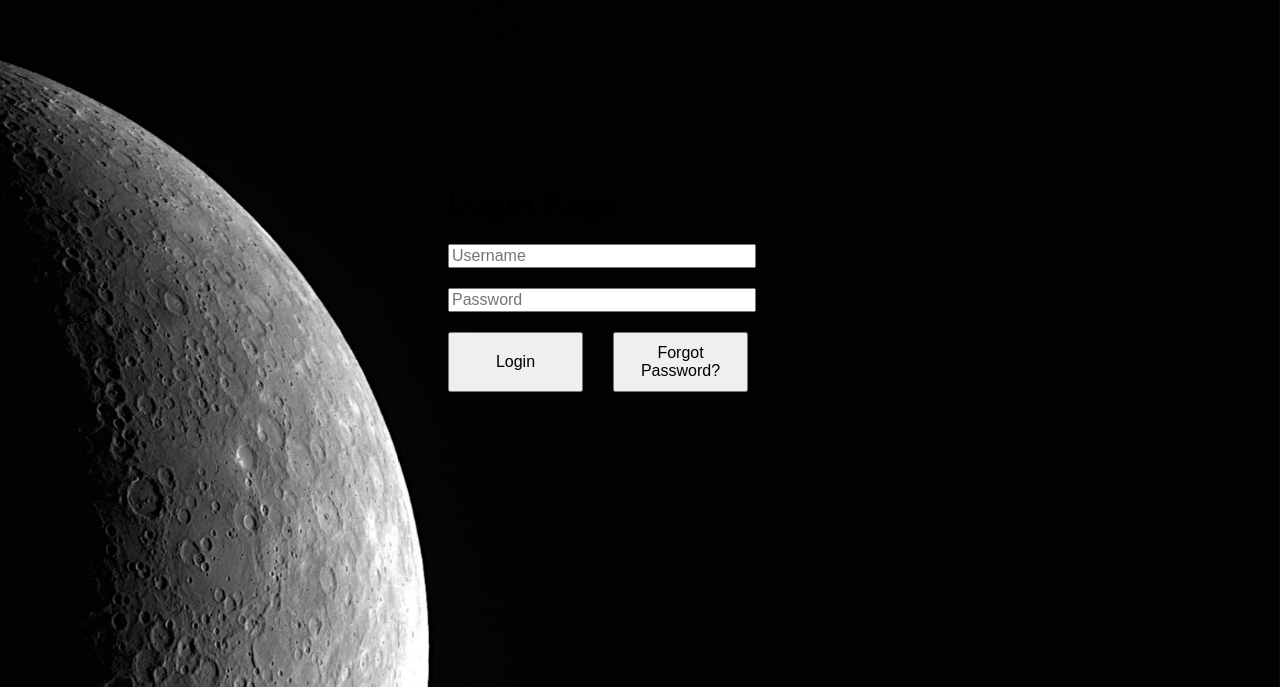
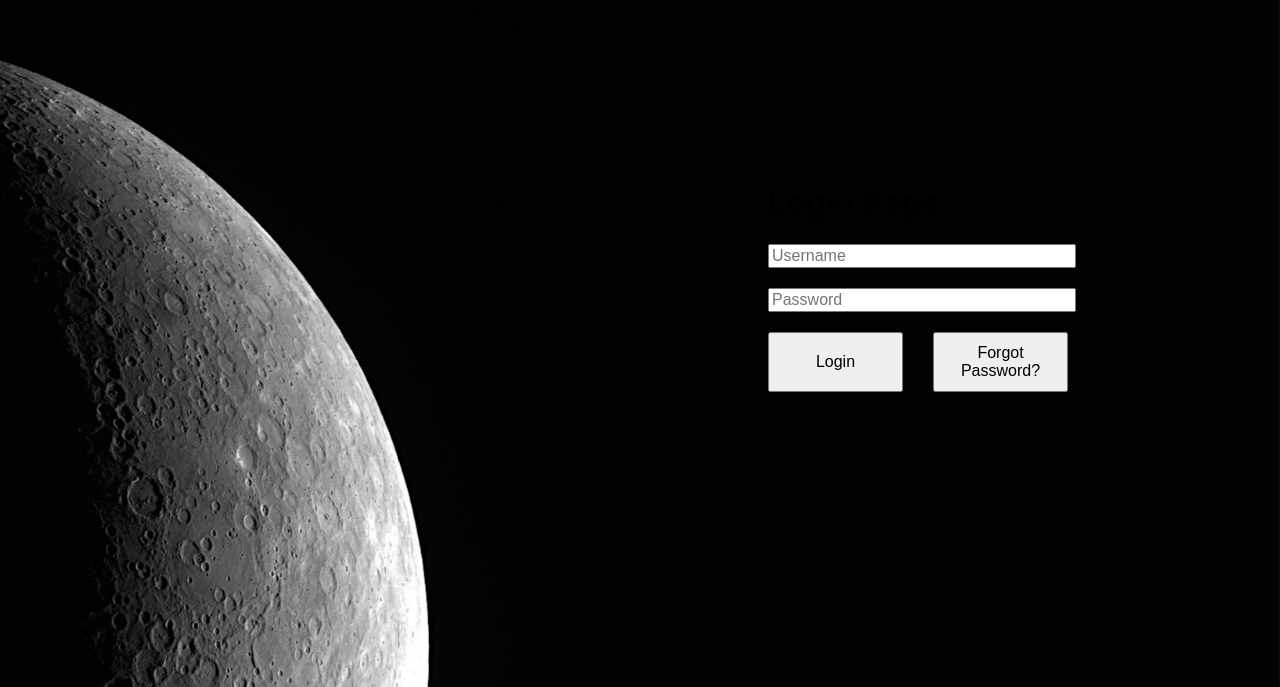
Before and after one commit to AbusiveTuna/Project-Mercury, a React (Create React App) app: page / in a window 1280 px wide. Shown: the part 113-800 px from the top of the page. Built offline with nearby package versions, Linux system fonts and the light colour scheme.

Commit message:
setting up blank forgotpassword and register routes

```diff
--- a/src/pages/LoginPage.css
+++ b/src/pages/LoginPage.css
@@ -31,10 +31,11 @@
 }
 
 .LoginPage-content {
+  position: absolute;
+  right: 10%;
+  top: 50%;
+  transform: translateY(-50%);
   width: 30%;
-  margin: auto;
-  position: relative;
-  right: 0;
 }
 
 .LoginPage input, .LoginPage button {
```
